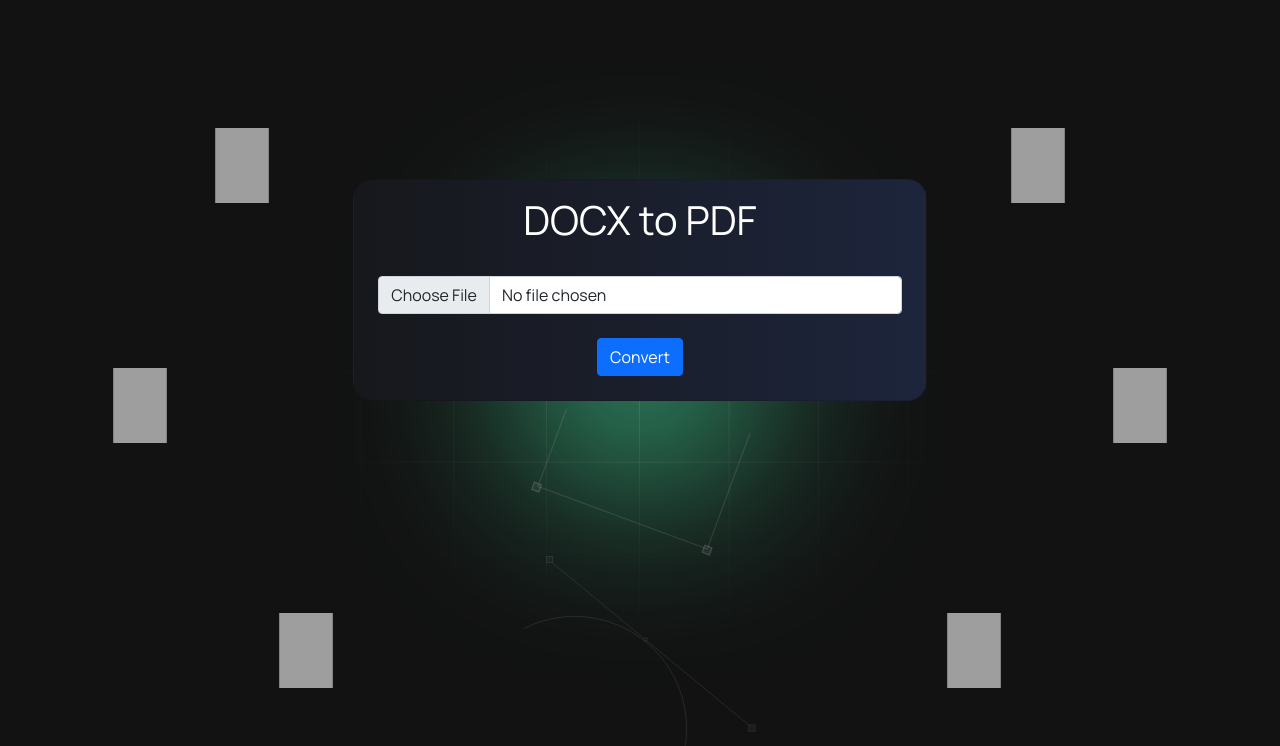
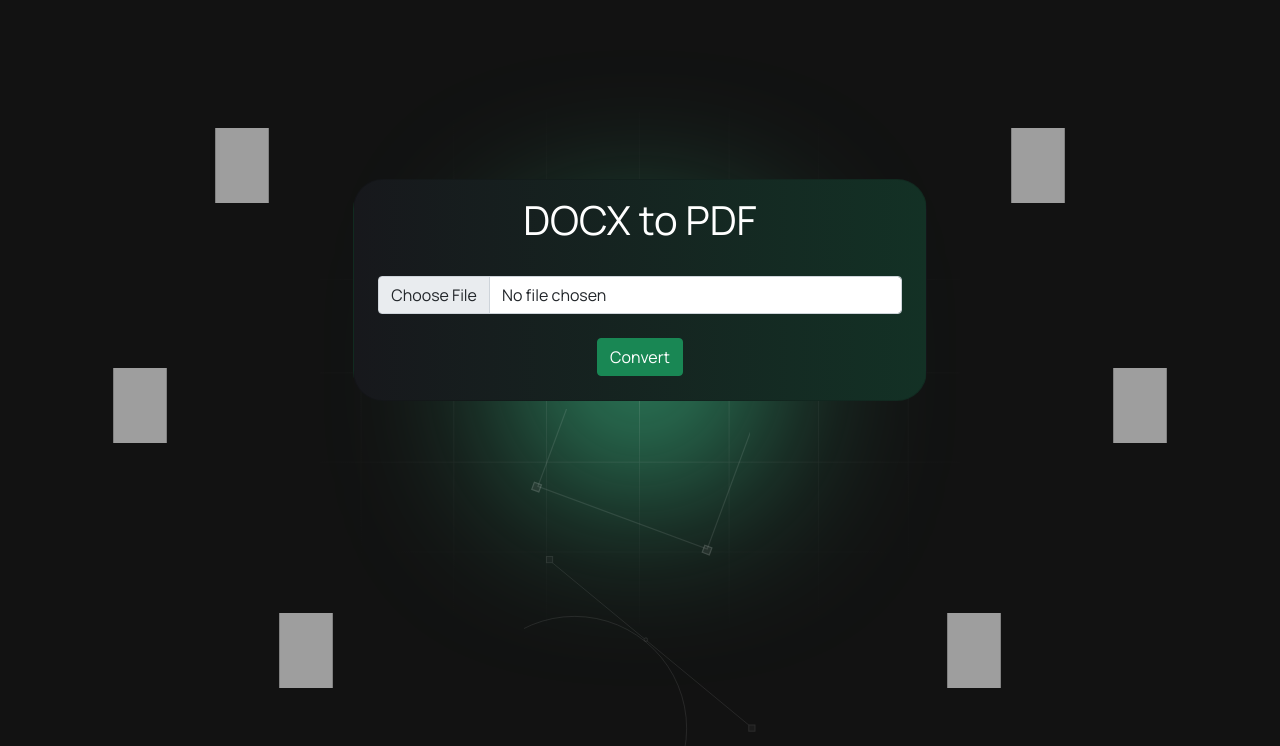
Before and after one commit to YusufUzeyir/CloudBased-FileConverter, a Django app: template templates/docxtopdf.html in a window 1280 px wide. Shown: the part 32-778 px from the top of the page. Run offline with Django 3.2, Linux system fonts and the light colour scheme; the template is opened without the code that fills it, so the values that code supplies are empty; grey boxes are pictures that could not be loaded.

Commit message:
ui_update2

```diff
--- a/templates/docxtopdf.html
+++ b/templates/docxtopdf.html
@@ -229,7 +229,7 @@
         <div class="row justify-content-center pt-5">
             <div class="col-md-7 py-2">
                 <div class="card"
-                    style="background-image: linear-gradient(to right, #17181c, #1d253c); border-radius: 20px;">
+                    style="background-image: linear-gradient(to right, #17181c, #133125); border-radius: 30px;">
                     <div class="p-3 text-center">
                         <h1 style="color: white;">DOCX to PDF</h1>
                     </div>
@@ -239,7 +239,7 @@
                             <input class="form-control" type="file" accept=".docx" id="docx" name="docx">
                         </div>
                         <div class="m-2 py-3 text-center">
-                            <button type="submit" class="btn btn-primary">Convert</button>
+                            <button type="submit" class="btn btn-success">Convert</button>
                         </div>
                     </form>
                 </div>
--- a/templates/imgtopdf.html
+++ b/templates/imgtopdf.html
@@ -229,7 +229,7 @@
         <div class="row justify-content-center pt-5">
             <div class="col-md-7 py-2">
                 <div class="card"
-                    style="background-image: linear-gradient(to right, #17181c, #1d253c); border-radius: 20px;">
+                    style="background-image: linear-gradient(to right, #17181c, #133125); border-radius: 30px;">
                     <div class="p-3 text-center">
                         <h1 style="color: white;">IMG to PDF</h1>
                     </div>
@@ -239,7 +239,7 @@
                             <input class="form-control" type="file" accept="image/jpeg/png" id="img" name="img">
                         </div>
                         <div class="m-2 py-3 text-center">
-                            <button type="submit" class="btn btn-primary">Çevir</button>
+                            <button type="submit" class="btn btn-success">Çevir</button>
                         </div>
                     </form>
                 </div>
--- a/templates/jpgtopng.html
+++ b/templates/jpgtopng.html
@@ -229,7 +229,7 @@
         <div class="row justify-content-center pt-5">
             <div class="col-md-7 py-2">
                 <div class="card"
-                    style="background-image: linear-gradient(to right, #17181c, #1d253c); border-radius: 20px;">
+                    style="background-image: linear-gradient(to right, #17181c, #133125); border-radius: 30px;">
                     <div class="p-3 text-center">
                         <h1 style="color: white;">JPG to PNG</h1>
                     </div>
@@ -239,7 +239,7 @@
                             <input class="form-control" type="file" accept="image/jpeg" id="img" name="img">
                         </div>
                         <div class="m-2 py-3 text-center">
-                            <button type="submit" class="btn btn-primary">Çevir</button>
+                            <button type="submit" class="btn btn-success">Çevir</button>
                         </div>
                     </form>
                 </div>
--- a/templates/pdftodocx.html
+++ b/templates/pdftodocx.html
@@ -229,7 +229,7 @@
         <div class="row justify-content-center pt-5">
             <div class="col-md-7 py-2">
                 <div class="card"
-                    style="background-image: linear-gradient(to right, #17181c, #1d253c); border-radius: 20px;">
+                    style="background-image: linear-gradient(to right, #17181c, #133125); border-radius: 30px;">
                     <div class="p-3 text-center">
                         <h1 style="color: white;">PDF to DOCX</h1>
                     </div>
@@ -239,7 +239,7 @@
                             <input class="form-control" type="file" accept=".pdf" id="pdf" name="pdf">
                         </div>
                         <div class="m-2 py-3 text-center">
-                            <button type="submit" class="btn btn-primary">Convert</button>
+                            <button type="submit" class="btn btn-success">Convert</button>
                         </div>
                     </form>
                 </div>
--- a/templates/png.html
+++ b/templates/png.html
@@ -229,7 +229,7 @@
         <div class="row justify-content-center pt-5">
             <div class="col-md-7 py-2">
                 <div class="card"
-                    style="background-image: linear-gradient(to right, #17181c, #1d253c); border-radius: 20px;">
+                    style="background-image: linear-gradient(to right, #17181c, #133125); border-radius: 30px;">
                     <div class="p-3 text-center">
                         <h1 style="color: white;"> PNG to JPG and WEBP</h1>
                     </div>
@@ -250,7 +250,7 @@
                         </div>
 
                         <div class="m-2 py-3 text-center">
-                            <button type="submit" class="btn btn-primary">Submit</button>
+                            <button type="submit" class="btn btn-success">Submit</button>
                         </div>
                     </form>
                 </div>
--- a/templates/txttodocx.html
+++ b/templates/txttodocx.html
@@ -229,7 +229,7 @@
         <div class="row justify-content-center pt-5">
             <div class="col-md-7 py-2">
                 <div class="card"
-                    style="background-image: linear-gradient(to right, #17181c, #1d253c); border-radius: 20px;">
+                    style="background-image: linear-gradient(to right, #17181c, #133125); border-radius: 30px;">
                     <div class="p-3 text-center">
                         <h1 style="color: white;">TXT to DOCX</h1>
                     </div>
@@ -239,7 +239,7 @@
                             <input class="form-control" type="file" accept=".txt" id="txt" name="txt">
                         </div>
                         <div class="m-2 py-3 text-center">
-                            <button type="submit" class="btn btn-primary">Convert</button>
+                            <button type="submit" class="btn btn-success">Convert</button>
                         </div>
                     </form>
                 </div>
--- a/templates/txttopdf.html
+++ b/templates/txttopdf.html
@@ -229,7 +229,7 @@
         <div class="row justify-content-center pt-5">
             <div class="col-md-7 py-2">
                 <div class="card"
-                    style="background-image: linear-gradient(to right, #17181c, #1d253c); border-radius: 20px;">
+                    style="background-image: linear-gradient(to right, #17181c, #133125); border-radius: 30px;">
                     <div class="p-3 text-center">
                         <h1 style="color: white;">TXT to PDF</h1>
                     </div>
@@ -239,7 +239,7 @@
                             <input class="form-control" type="file" accept=".txt" id="txt" name="txt">
                         </div>
                         <div class="m-2 py-3 text-center">
-                            <button type="submit" class="btn btn-primary">Convert</button>
+                            <button type="submit" class="btn btn-success">Convert</button>
                         </div>
                     </form>
                 </div>
```
